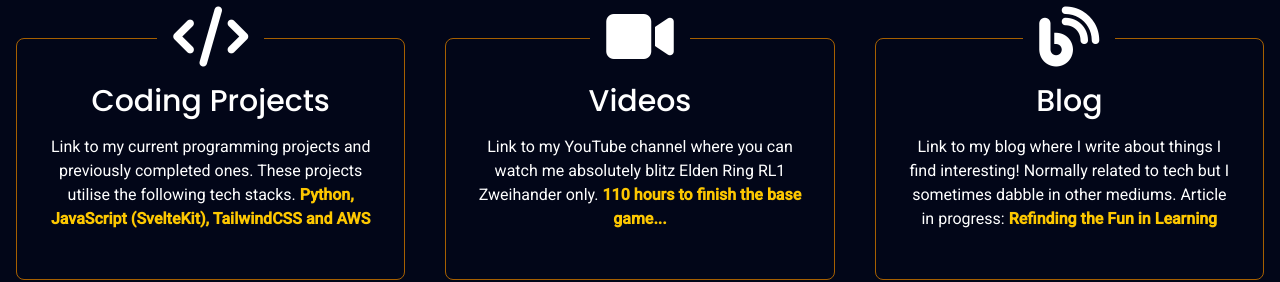
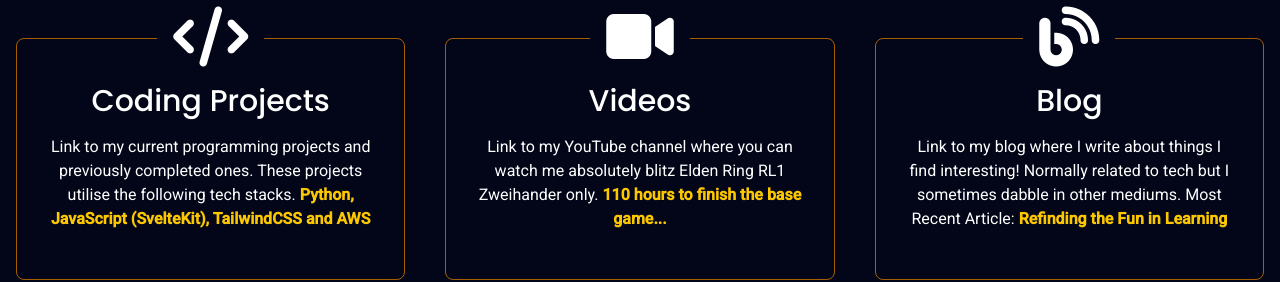
Before and after one commit to isaacgug/isaac-portfolio, a SvelteKit app: page / in a window 1280 px wide. Shown: the part 980-1262 px from the top of the page. Built offline with nearby package versions, Linux system fonts and the light colour scheme.

Commit message:
Forgot to hit save lol

```diff
--- a/src/components/Main.svelte
+++ b/src/components/Main.svelte
@@ -58,7 +58,7 @@
                 </p>
             </Step>
             <Step step={steps[2]}>
-                <p>Link to my blog where I write about things I find interesting! Normally related to tech but I sometimes dabble in other mediums. Article in progress:
+                <p>Link to my blog where I write about things I find interesting! Normally related to tech but I sometimes dabble in other mediums. Most Recent Article:
                 <strong class="text-yellow-400">Refinding the Fun in Learning</strong>
                 </p>
             </Step>
```
